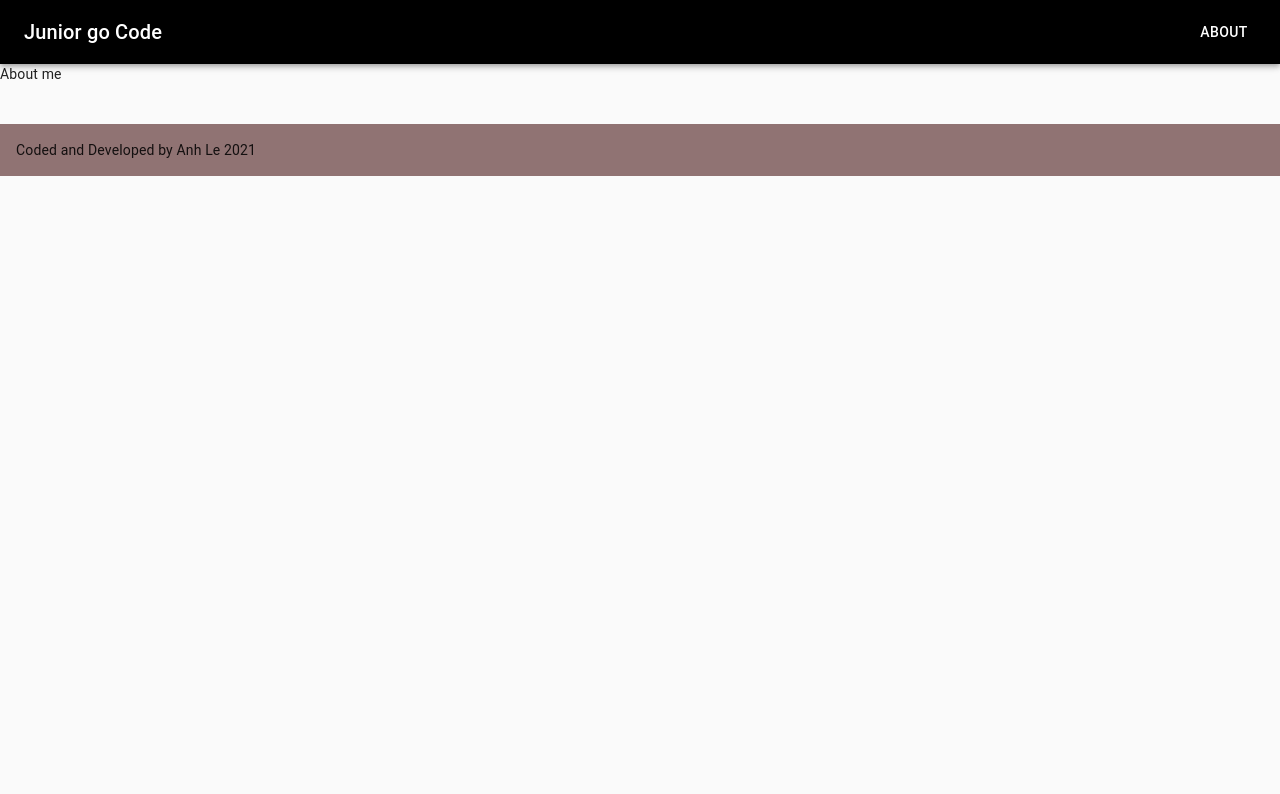
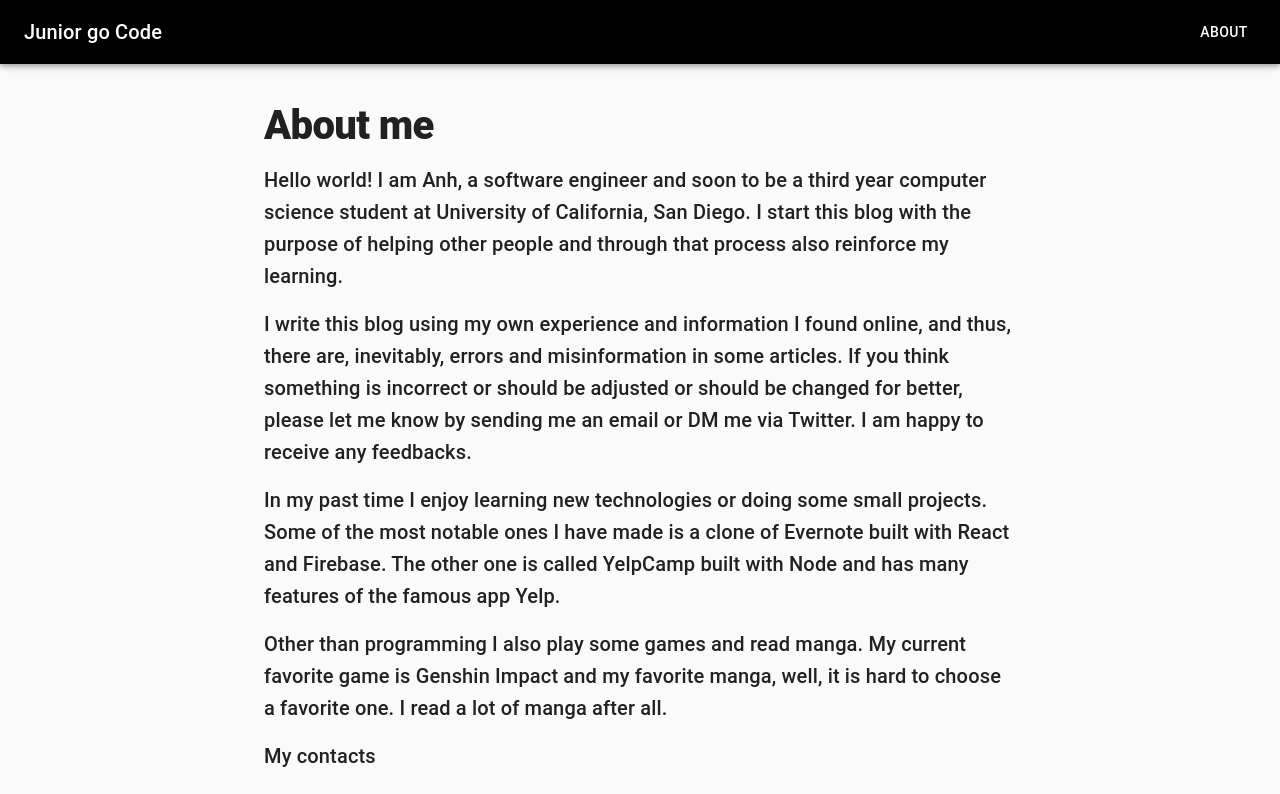
Before and after one commit to AnnLe4869/juniorgocode-blog, a Next.js app in the folder blog-next/: page /about in a window 1280 px wide. Shown: the top 794 px of the page. Built offline with nearby package versions, Linux system fonts and the light colour scheme.

Commit message:
Write content for About page. Need some link

```diff
--- a/blog-next/components/AppFooter.tsx
+++ b/blog-next/components/AppFooter.tsx
@@ -12,7 +12,5 @@ const useStyles = makeStyles((theme) => ({
 export default function AppFooter() {
   const classes = useStyles();
 
-  return (
-    <footer className={classes.root}>Coded and Developed by Anh Le 2021</footer>
-  );
+  return <footer className={classes.root}>Developed by Anh Le 2021</footer>;
 }
--- a/blog-next/pages/about.tsx
+++ b/blog-next/pages/about.tsx
@@ -1,5 +1,72 @@
+import { makeStyles } from "@material-ui/core";
+import { Container, Typography } from "@material-ui/core";
 import React from "react";
 
-export default function about() {
-  return <div>About me</div>;
+const useStyles = makeStyles((theme) => ({
+  root: {
+    width: "100%",
+    maxWidth: 800,
+    margin: "0 auto",
+  },
+  title: {
+    marginTop: theme.spacing(5),
+    marginBottom: theme.spacing(2),
+    fontWeight: 900,
+    textRendering: "optimizeLegibility",
+    fontSize: "2.5rem",
+    lineHeight: 1.1,
+  },
+  paragraph: {},
+}));
+
+export default function About() {
+  const classes = useStyles();
+  return (
+    <Container className={classes.root}>
+      <Typography component="h1" variant="h1" className={classes.title}>
+        About me
+      </Typography>
+      <Typography
+        component="p"
+        variant="h6"
+        className={classes.paragraph}
+        paragraph
+      >
+        Hello world! I am Anh, a software engineer and soon to be a third year
+        computer science student at University of California, San Diego. I start
+        this blog with the purpose of helping other people and through that
+        process also reinforce my learning.
+      </Typography>
+      <Typography component="p" variant="h6" paragraph>
+        I write this blog using my own experience and information I found
+        online, and thus, there are, inevitably, errors and misinformation in
+        some articles. If you think something is incorrect or should be adjusted
+        or should be changed for better, please let me know by sending me an
+        email or DM me via Twitter. I am happy to receive any feedbacks.
+      </Typography>
+      <Typography component="p" variant="h6" paragraph>
+        In my past time I enjoy learning new technologies or doing some small
+        projects. Some of the most notable ones I have made is a clone of
+        Evernote built with React and Firebase. The other one is called YelpCamp
+        built with Node and has many features of the famous app Yelp.
+      </Typography>
+      <Typography component="p" variant="h6" paragraph>
+        Other than programming I also play some games and read manga. My current
+        favorite game is Genshin Impact and my favorite manga, well, it is hard
+        to choose a favorite one. I read a lot of manga after all.
+      </Typography>
+
+      <Typography component="p" variant="h6" paragraph>
+        My contacts
+      </Typography>
+
+      <Typography component="p" variant="h6" paragraph>
+        Email: kunquan4869@gmail.com
+      </Typography>
+
+      <Typography component="p" variant="h6" paragraph>
+        Twitter: AnnLee
+      </Typography>
+    </Container>
+  );
 }
```
